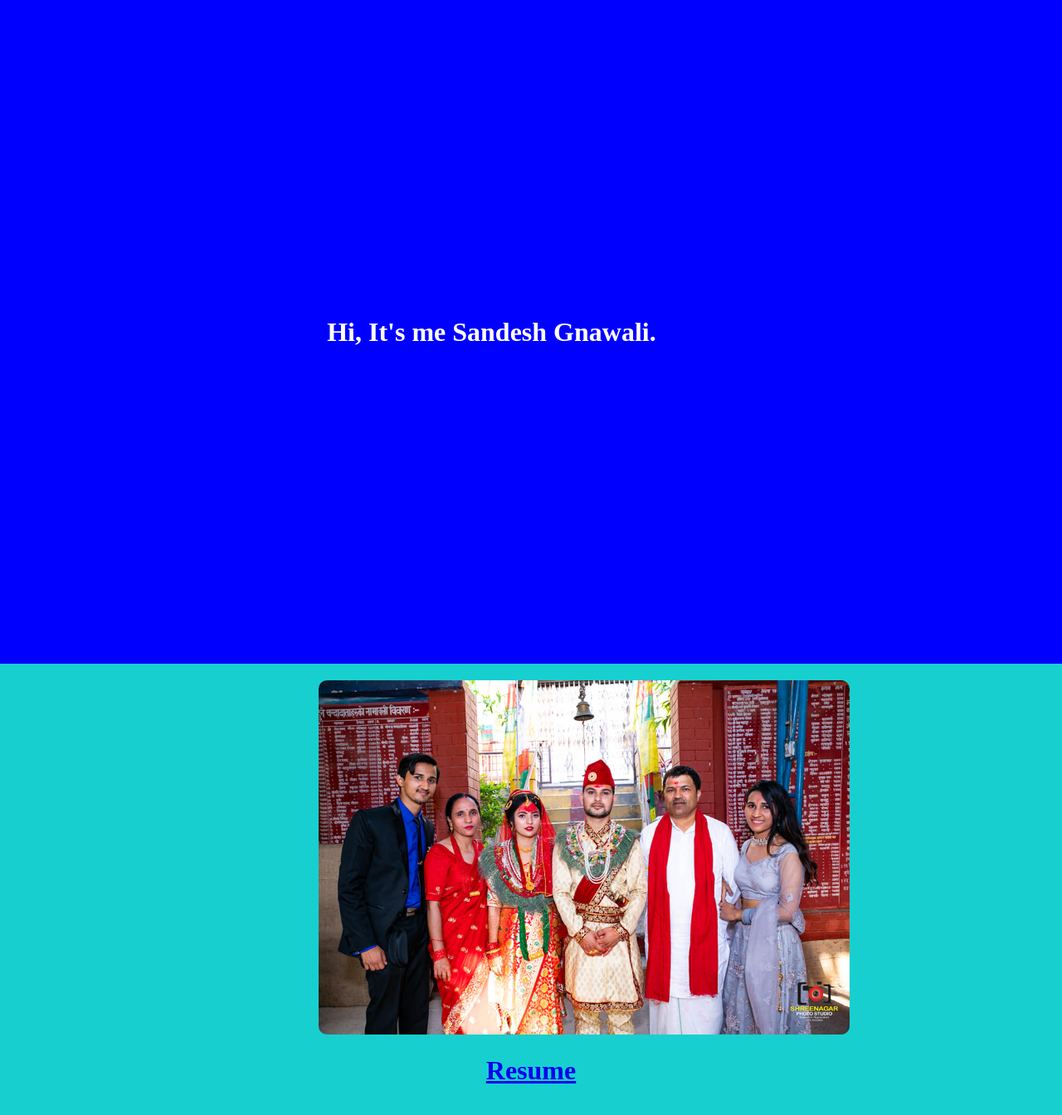
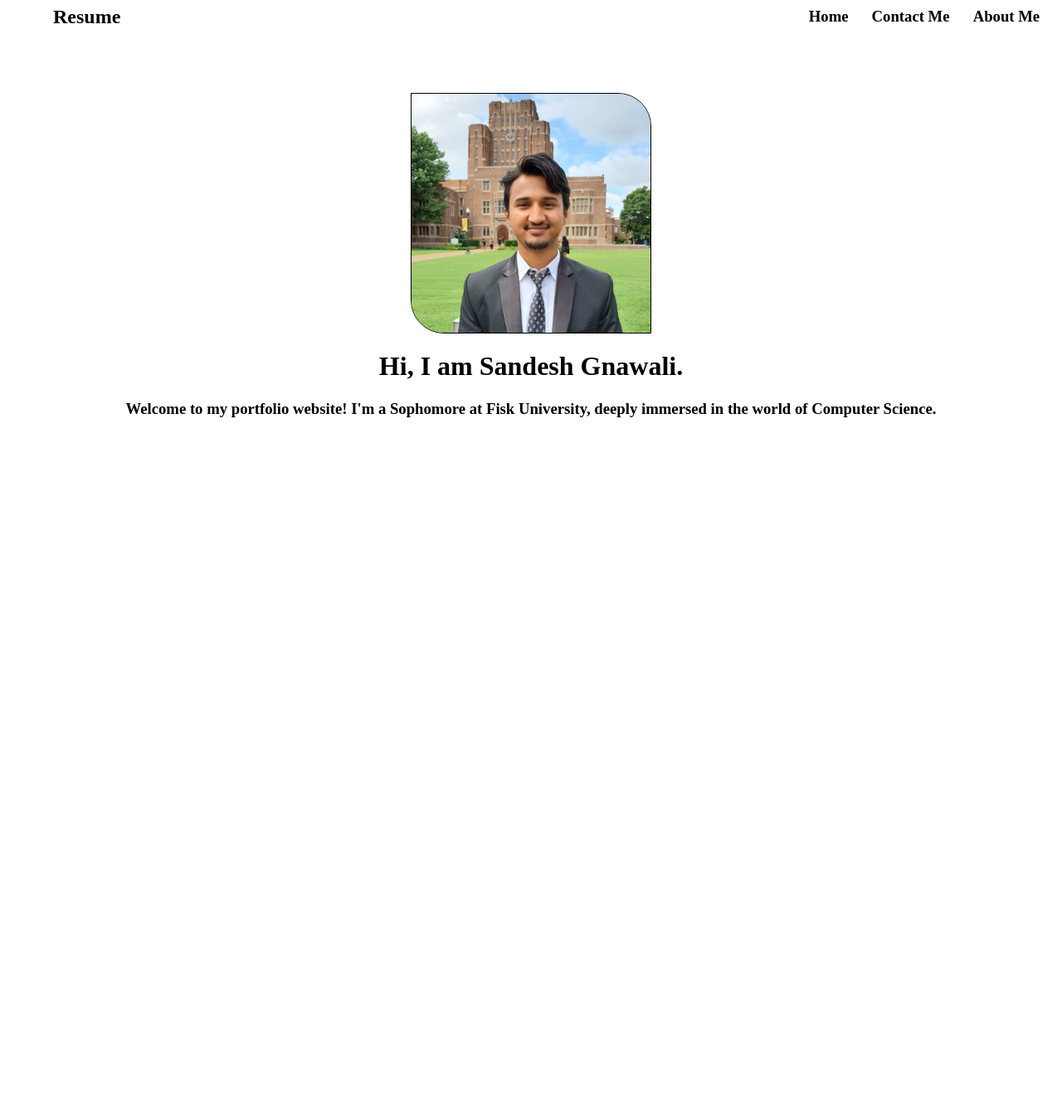
Before and after one commit to SGnawali25/PersonalWebsite, a React (Vite) app: page / in a window 1280 px wide. Shown: the top 1344 px of the page at 83% size. After the commit the page ends 800 px from the top, so only its background shows below. Built offline with nearby package versions, Linux system fonts and the light colour scheme.

Commit message:
change in frontend style

```diff
--- a/src/App.css
+++ b/src/App.css
@@ -1,33 +1,68 @@
-.intro-container{
+.header{
     display: flex;
-    align-items: center;
+    height: 3em;
+    position: relative;
+}
+
+
+.header-content{
+    display: flex;
+    position: absolute;
+    right: 0;
+    margin-right: 1%;
+}
+.home, .contact, .about-me{
+    margin: 0.5em 0.75em;
+    border-radius: 5px;
+    height: 2.5em;
+    width: auto;
+}
+
+.resume-button:hover, .home:hover, .contact:hover, .about-me:hover {
+    cursor: pointer;
+    color: rgb(64, 7, 236);
+    text-decoration: underline;
+}
+
+.image-container{
+    display: flex;
+    margin-top: 2em;
     justify-content: center;
-    height: 100vh;
-    background-color: blue;
-    overflow: hidden;
-    width: 100%;
+}
+
+.resume-link{
+    text-decoration: none;
+    color: black;
+    margin: -1% 5%;
+}
+
+.resume-link:hover{
+    color: rgb(64, 7, 236);
+    text-decoration: underline;
+}
+
+.body{
+    margin: 5%;
+}
+
+.image{
+    width: 25%;
+    height: 25%;
+    border-radius: 0 40px;
+    border: 1px solid   black;
+
 }
 
 .introduction{
     text-align: center;
-    color: white;
-    animation: slide 10s linear infinite;
 }
 
-.Resume{
+.body-introduction{
     text-align: center;
-    margin: 12em 16em;
+    margin: 0% 5%;
+    margin-bottom: 5em;
 }
 
-.family{
-    height:25%;
-    width: 50%;
-    justify-content: center;
-    align-items: center;
-    margin-left: 30%;
-    border-radius: 10px;
-    margin-top: 20px;
-}
 
 @keyframes slide {
     0% {
--- a/src/App.jsx
+++ b/src/App.jsx
@@ -2,15 +2,20 @@ import React from 'react'
 import './App.css'
 import './index.css'
 import {Link} from 'react-router-dom'
-
+import Header from './components/Header'
+import Body from './components/Body'
 const App = () => {
   return (
     <div>
-      <div className="intro-container">
+      <Header/>
+      <Body/>
+      {/* <div className="intro-container">
         <h1 className='introduction'>Hi, It's me Sandesh Gnawali.</h1>
       </div>
-      <img src = '/images/family.jpeg' className='family' alt='family' ></img>
-      <a href='https://drive.google.com/file/d/1E6wI_r5-JtcFYPslzk8dZ0UsC_Y7CFqh/view?usp=drive_link' className='Resume'><h1>Resume</h1></a>
+      <div className="image-container">
+        <img src='/images/family.jpeg' className='family' alt='Family' ></img>
+      </div>
+      <a href='https://drive.google.com/file/d/1E6wI_r5-JtcFYPslzk8dZ0UsC_Y7CFqh/view?usp=drive_link' className='Resume'><h1>Resume</h1></a> */}
     </div>
   )
 }
--- /dev/null
+++ b/src/components/Body.jsx
@@ -0,0 +1,16 @@
+import React from 'react'
+
+const Body = () => {
+  return (
+      <div className='body'>
+          <div className='image-container'>
+              <img className='image' src='../public/images/Sandesh.jfif' alt='Me' />
+
+          </div>
+          <p className='introduction'><h1>Hi, I am Sandesh Gnawali.</h1></p>
+          <h3 className='body-introduction'>Welcome to my portfolio website! I'm a Sophomore at Fisk University, deeply immersed in the world of Computer Science.</h3>
+      </div>
+  )
+}
+
+export default Body
--- /dev/null
+++ b/src/components/Header.jsx
@@ -0,0 +1,16 @@
+import React from 'react'
+
+const Header = () => {
+  return (
+      <div className='header'>
+          <a href='../public/images/SandeshGnawaliResume.pdf' className='resume-link' target='_blank'><h2>Resume</h2></a>
+          <div className='header-content'>
+              <h3 className='home'>Home</h3>
+              <h3 className='contact'>Contact Me</h3>
+              <h3 className='about-me'>About Me</h3>
+          </div>
+      </div>
+  )
+}
+
+export default Header
--- a/src/index.css
+++ b/src/index.css
@@ -3,5 +3,5 @@ html, body{
     height: 100%;
     margin: 0;
     padding: 0;
-    background-color: rgb(24, 207, 207);
+    background-color: white;
 }
```
Also changed, not shown: 1 other file (tests, documents, lock files or other folders).
